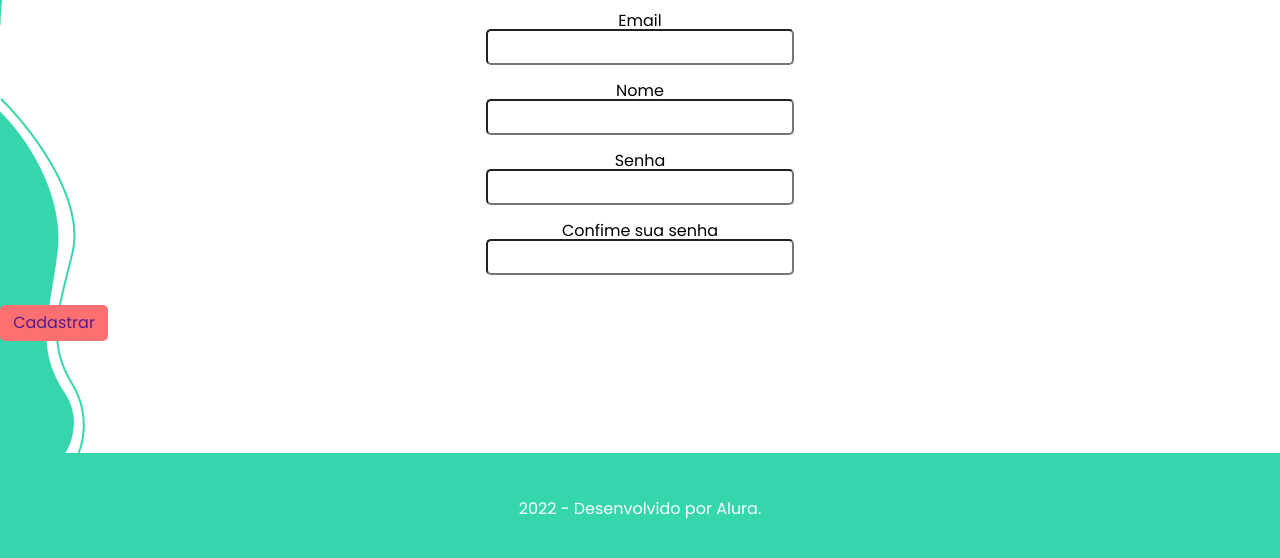
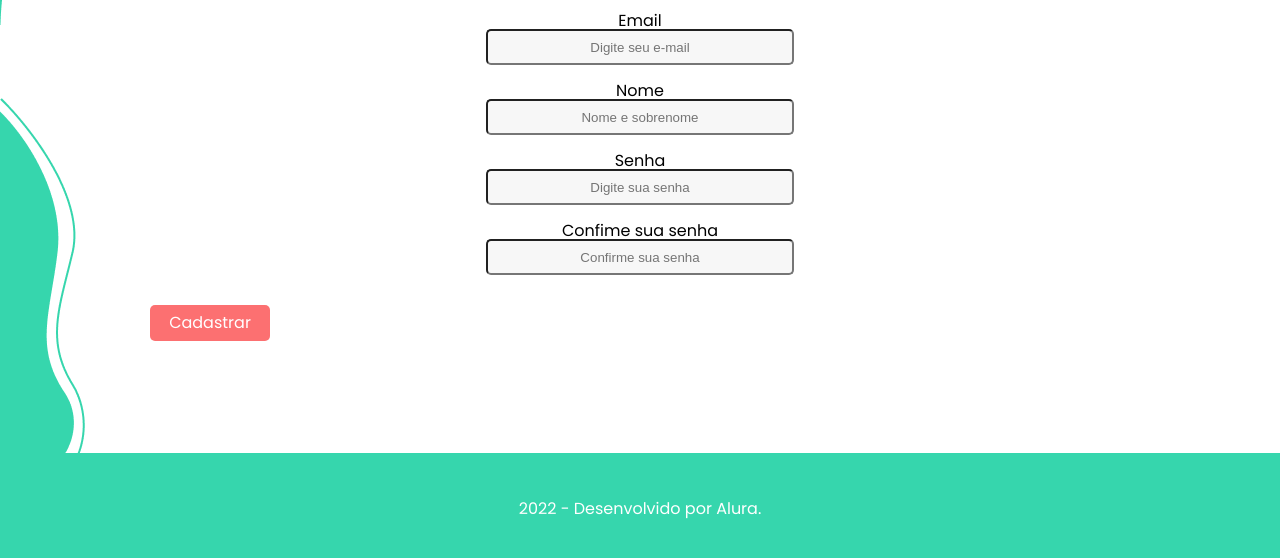
Before and after one commit to carlosbarros723/challeng-alura, a plain HTML site: page cadastro adopet.html in a window 1280 px wide. Shown: the part 270-828 px from the top of the page. Drawn offline with Linux system fonts and the light colour scheme.

Commit message:
finalizando pagina de cadastor

```diff
--- a/cadastro adopet.html
+++ b/cadastro adopet.html
@@ -33,16 +33,16 @@
 
         <form class="formulario">
             <label class="label_input" for="email">Email</label>
-            <input id="email" class="input_formulario"type="email">
+            <input id="email" class="input_formulario"type="email" placeholder="Digite seu e-mail" required>
 
             <label class="label_input" for="nome">Nome</label>
-            <input id="nome" class="input_formulario" type="text">
+            <input id="nome" class="input_formulario" type="text" placeholder="Nome e sobrenome" required>
 
             <label class="label_input" for="senha">Senha</label>
-            <input id="senha" class="input_formulario" type="password">
+            <input id="senha" class="input_formulario" type="password" placeholder="Digite sua senha" required>
 
             <label class="label_input" for="confime_sua_senha">Confime sua senha</label>
-            <input id="confirme_sua_senha" class="input_formulario" type="password">
+            <input id="confirme_sua_senha" class="input_formulario" type="password" placeholder="Confirme sua senha" required>
 
         </form>
 
--- a/cadastro.css
+++ b/cadastro.css
@@ -93,16 +93,20 @@ body{
 
 
 .input_formulario{
+    background-color:  #F7F7F7;
     border-radius: 5px;
     width: 300px;
     height: 30px ;
+    text-align: center;
+    color: #BCBCBC;
 
 }
 
 
 .cadastrar{
-    width: 88px;
-    display: inline-block;
+
+
+    color: var(---branca);
     background-color: var(---coral);
     border-radius: 5px;
     text-align: center;
@@ -110,6 +114,9 @@ body{
     font-size: 16px;
     text-decoration: none;
     padding: 10px;
+    width: 100px;
+    margin-left: 150px;
+
 
 }
 
```
